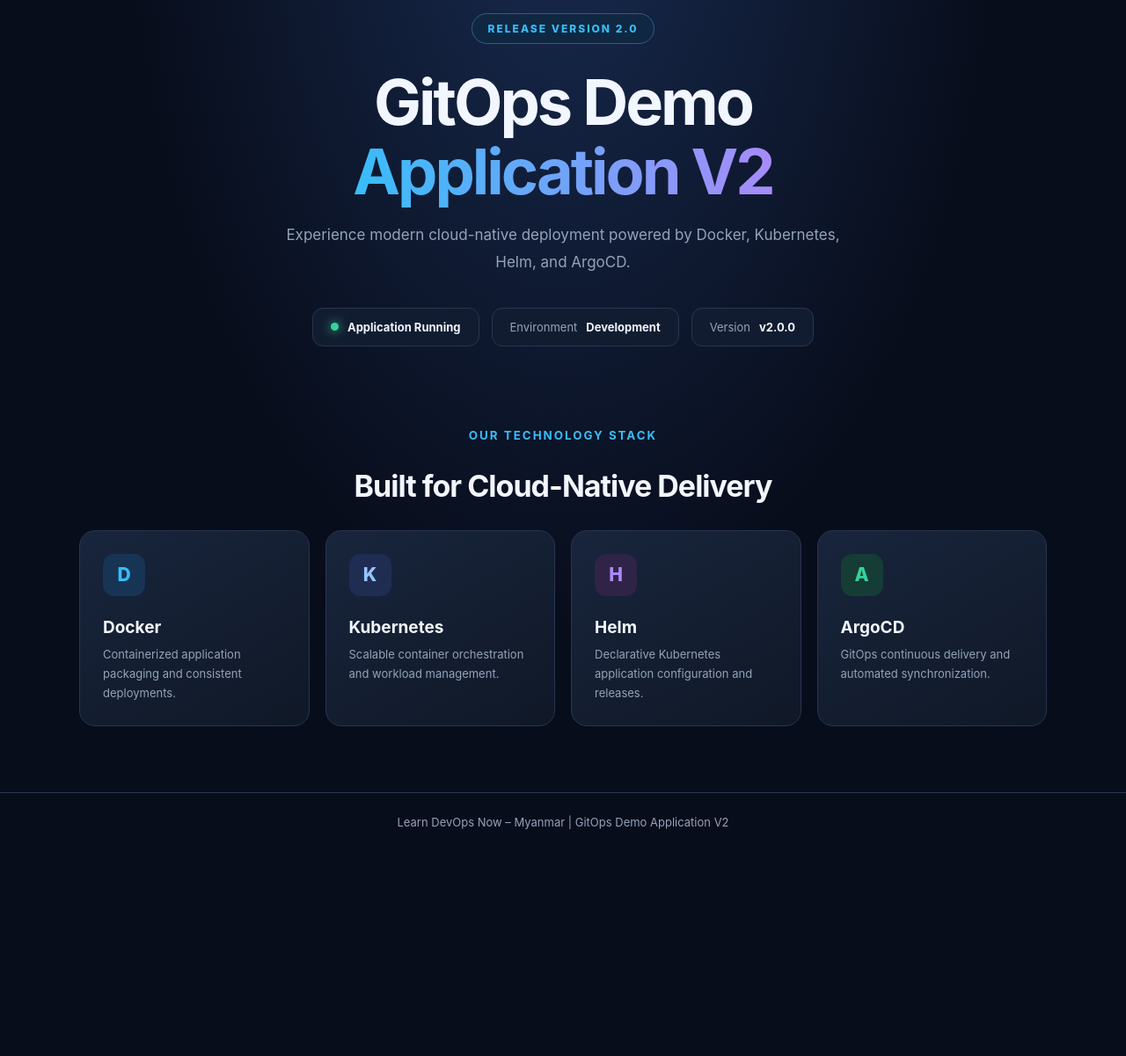
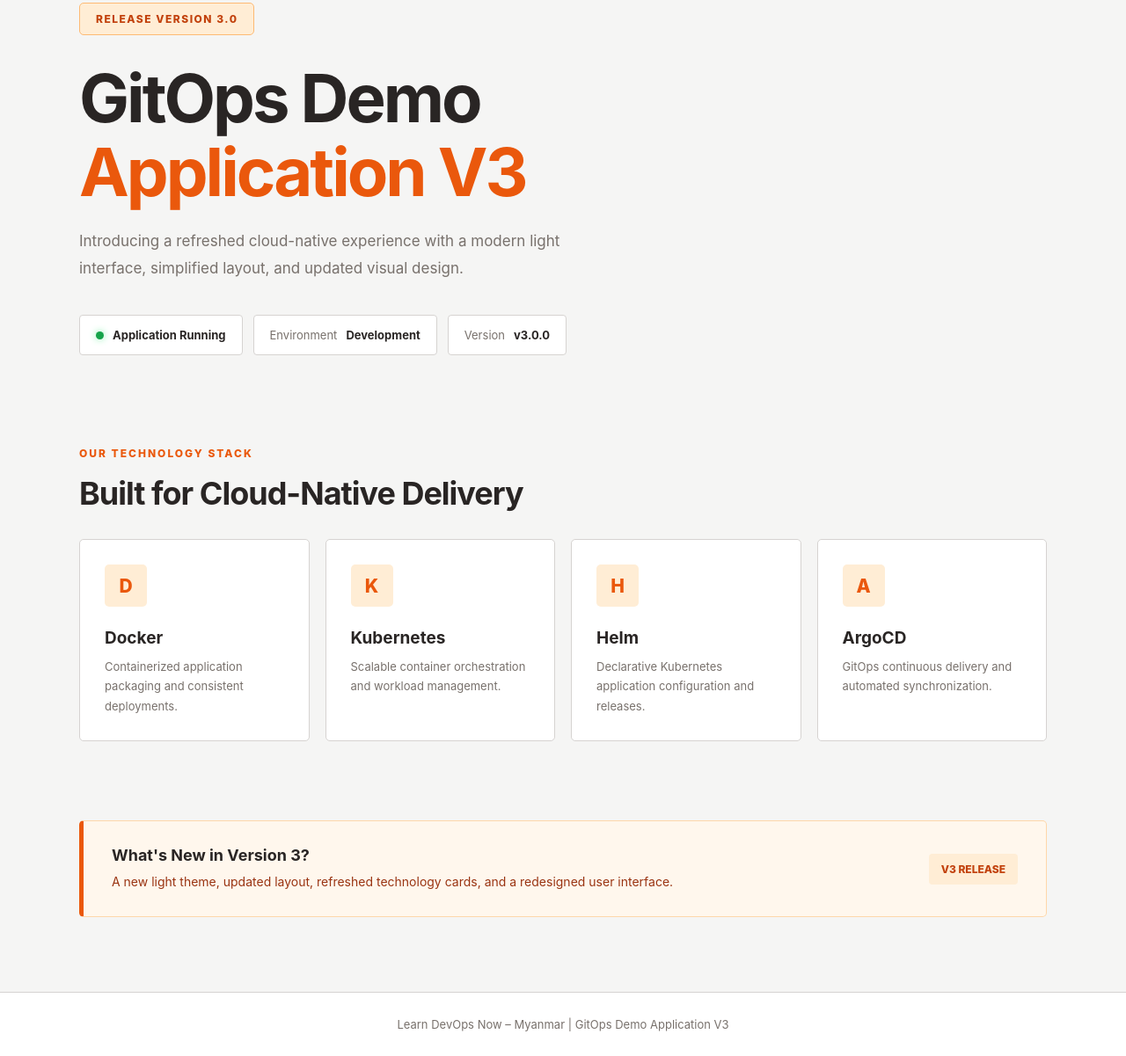
Before and after one commit to thaunghtike-share/gitops-demo-app, a website: page index.html in a window 1280 px wide. Shown: the part 158-1359 px from the top of the page at 88% size. Before the commit the page ends 1126 px from the top, so only its background shows below. Drawn offline with Linux system fonts and the light colour scheme.

```diff
--- a/index.html
+++ b/index.html
@@ -4,20 +4,21 @@
 <head>
   <meta charset="UTF-8">
   <meta name="viewport" content="width=device-width, initial-scale=1.0">
-  <meta name="description" content="GitOps Demo Application V2">
-  <title>GitOps Demo App - V2</title>
+  <meta name="description"
+        content="GitOps Demo Application V3 - Cloud Native Deployment">
+  <title>GitOps Demo App - V3</title>
 
   <style>
     :root {
-      color-scheme: dark;
-      --bg: #080d1b;
-      --panel: #121c30;
-      --border: #283650;
-      --text: #f2f6ff;
-      --muted: #94a3b8;
-      --accent: #38bdf8;
-      --purple: #a78bfa;
-      --green: #34d399;
+      color-scheme: light;
+      --bg: #f5f5f4;
+      --panel: #ffffff;
+      --border: #d6d3d1;
+      --text: #292524;
+      --muted: #78716c;
+      --accent: #ea580c;
+      --accent-light: #ffedd5;
+      --green: #16a34a;
     }
 
     * {
@@ -29,35 +30,32 @@
       min-height: 100vh;
       font-family: Inter, -apple-system, BlinkMacSystemFont,
         "Segoe UI", sans-serif;
-      background:
-        radial-gradient(
-          ellipse at 50% 0%,
-          #182b50 0%,
-          transparent 55%
-        ),
-        var(--bg);
+      background: var(--bg);
       color: var(--text);
     }
 
     .container {
       width: min(1100px, calc(100% - 40px));
-      margin: auto;
+      margin: 0 auto;
     }
 
+    /* Navigation */
+
     header {
-      padding: 28px 0;
+      background: #ffffff;
       border-bottom: 1px solid var(--border);
     }
 
     .navbar {
       display: flex;
+      justify-content: space-between;
       align-items: center;
-      justify-content: space-between;
       gap: 20px;
+      padding: 26px 0;
     }
 
     .brand {
-      font-size: 18px;
+      font-size: 19px;
       font-weight: 800;
       letter-spacing: -.5px;
     }
@@ -69,67 +67,65 @@
     .header-tag {
       color: var(--muted);
       font-size: 12px;
+      font-weight: 600;
       letter-spacing: 2px;
     }
 
+    /* Hero */
+
     .hero {
-      text-align: center;
-      padding: 95px 0 60px;
+      padding: 85px 0 70px;
+      text-align: left;
     }
 
     .version {
       display: inline-block;
-      padding: 9px 18px;
-      border: 1px solid #365b86;
-      border-radius: 100px;
-      color: var(--accent);
-      background: #102742;
+      padding: 10px 18px;
+      border: 1px solid #fdba74;
+      border-radius: 5px;
+      background: var(--accent-light);
+      color: #c2410c;
       font-size: 12px;
       font-weight: 800;
-      letter-spacing: 2px;
+      letter-spacing: 1.5px;
     }
 
     h1 {
-      margin: 26px 0 18px;
-      font-size: clamp(38px, 6vw, 72px);
+      margin: 30px 0 22px;
+      font-size: clamp(40px, 6vw, 76px);
       line-height: 1.1;
       letter-spacing: -3px;
     }
 
     h1 span {
-      background: linear-gradient(
-        90deg,
-        var(--accent),
-        var(--purple)
-      );
-      background-clip: text;
-      -webkit-background-clip: text;
-      color: transparent;
+      color: var(--accent);
     }
 
     .subtitle {
-      max-width: 650px;
-      margin: 0 auto;
+      max-width: 570px;
+      margin: 0;
       color: var(--muted);
       font-size: 17px;
       line-height: 1.8;
     }
 
+    /* Application Status */
+
     .status-panel {
       display: flex;
-      justify-content: center;
+      justify-content: flex-start;
       flex-wrap: wrap;
-      gap: 14px;
-      margin-top: 36px;
+      gap: 12px;
+      margin-top: 38px;
     }
 
     .pill {
       display: flex;
       align-items: center;
       gap: 10px;
-      padding: 13px 20px;
+      padding: 14px 18px;
       border: 1px solid var(--border);
-      border-radius: 12px;
+      border-radius: 4px;
       background: var(--panel);
       font-size: 13px;
     }
@@ -147,47 +143,56 @@
       height: 9px;
       border-radius: 50%;
       background: var(--green);
-      box-shadow: 0 0 12px var(--green);
+      box-shadow: 0 0 8px #86efac;
+    }
+
+    /* Technology Section */
+
+    .technology-section {
+      padding-bottom: 90px;
     }
 
     .section-heading {
       margin: 30px 0;
-      text-align: center;
+      text-align: left;
     }
 
     .section-heading small {
       color: var(--accent);
-      font-weight: 700;
+      font-size: 12px;
+      font-weight: 800;
       letter-spacing: 2px;
     }
 
     .section-heading h2 {
-      font-size: clamp(24px, 4vw, 34px);
+      margin-top: 15px;
+      font-size: clamp(26px, 4vw, 36px);
       letter-spacing: -1px;
     }
+
+    /* Technology Cards */
 
     .technology-grid {
       display: grid;
       grid-template-columns: repeat(4, 1fr);
       gap: 18px;
-      padding-bottom: 75px;
     }
 
     .card {
-      padding: 26px;
-      background: linear-gradient(
-        150deg,
-        #18253c,
-        #101827
-      );
+      padding: 28px;
+      background: #ffffff;
       border: 1px solid var(--border);
-      border-radius: 18px;
-      transition: transform .2s, border-color .2s;
+      border-radius: 5px;
+      transition:
+        transform .2s ease,
+        border-color .2s ease,
+        box-shadow .2s ease;
     }
 
     .card:hover {
-      transform: translateY(-5px);
+      transform: translateY(-4px);
       border-color: var(--accent);
+      box-shadow: 0 8px 24px rgba(41, 37, 36, .08);
     }
 
     .icon {
@@ -195,30 +200,15 @@
       place-items: center;
       width: 48px;
       height: 48px;
-      border-radius: 13px;
-      background: #173455;
+      border-radius: 5px;
+      background: var(--accent-light);
       color: var(--accent);
       font-size: 21px;
       font-weight: 800;
     }
 
-    .card:nth-child(2) .icon {
-      background: #202d52;
-      color: #93c5fd;
-    }
-
-    .card:nth-child(3) .icon {
-      background: #302348;
-      color: var(--purple);
-    }
-
-    .card:nth-child(4) .icon {
-      background: #163c36;
-      color: var(--green);
-    }
-
     .card h3 {
-      margin: 24px 0 8px;
+      margin: 24px 0 10px;
       font-size: 19px;
     }
 
@@ -229,13 +219,55 @@
       line-height: 1.7;
     }
 
+    /* Release Notice */
+
+    .release-notice {
+      display: flex;
+      align-items: center;
+      justify-content: space-between;
+      gap: 24px;
+      margin-bottom: 85px;
+      padding: 28px 32px;
+      background: #fff7ed;
+      border: 1px solid #fed7aa;
+      border-left: 5px solid var(--accent);
+      border-radius: 5px;
+    }
+
+    .release-notice h3 {
+      margin: 0 0 8px;
+      font-size: 18px;
+    }
+
+    .release-notice p {
+      margin: 0;
+      color: #9a3412;
+      font-size: 14px;
+      line-height: 1.7;
+    }
+
+    .release-label {
+      flex-shrink: 0;
+      padding: 10px 14px;
+      background: #ffedd5;
+      color: #c2410c;
+      border-radius: 4px;
+      font-size: 12px;
+      font-weight: 800;
+    }
+
+    /* Footer */
+
     footer {
-      padding: 25px;
+      padding: 28px 20px;
+      background: #ffffff;
       border-top: 1px solid var(--border);
       color: var(--muted);
       text-align: center;
       font-size: 13px;
     }
+
+    /* Responsive */
 
     @media (max-width: 800px) {
       .technology-grid {
@@ -243,7 +275,7 @@
       }
 
       .hero {
-        padding-top: 65px;
+        padding: 65px 0 45px;
       }
     }
 
@@ -259,16 +291,24 @@
       h1 {
         letter-spacing: -1.5px;
       }
+
+      .release-notice {
+        flex-direction: column;
+        align-items: flex-start;
+      }
     }
   </style>
 </head>
 
 <body>
+
+  <!-- Navigation -->
   <header>
     <nav class="container navbar">
       <div class="brand">
         <span>◆</span> GitOps Demo
       </div>
+
       <div class="header-tag">
         LEARN DEVOPS NOW
       </div>
@@ -276,24 +316,31 @@
   </header>
 
   <main class="container">
+
+    <!-- Hero -->
     <section class="hero">
+
       <div class="version">
-        RELEASE VERSION 2.0
+        RELEASE VERSION 3.0
       </div>
 
       <h1>
         GitOps Demo<br>
-        <span>Application V2</span>
+        <span>Application V3</span>
       </h1>
 
       <p class="subtitle">
-        Experience modern cloud-native deployment
-        powered by Docker, Kubernetes, Helm,
-        and ArgoCD.
+        Introducing a refreshed cloud-native experience
+        with a modern light interface, simplified layout,
+        and updated visual design.
       </p>
 
+      <!-- Deployment Status -->
       <div class="status-panel">
-        <div class="pill" id="application-status" role="status">
+
+        <div class="pill"
+             id="application-status"
+             role="status">
           <span class="dot" aria-hidden="true"></span>
           <strong>Application Running</strong>
         </div>
@@ -305,12 +352,16 @@
 
         <div class="pill">
           <span class="label">Version</span>
-          <strong>v2.0.0</strong>
+          <strong>v3.0.0</strong>
         </div>
+
       </div>
     </section>
 
-    <section aria-labelledby="toolchain-title">
+    <!-- Technology Stack -->
+    <section class="technology-section"
+             aria-labelledby="toolchain-title">
+
       <div class="section-heading">
         <small>OUR TECHNOLOGY STACK</small>
         <h2 id="toolchain-title">
@@ -319,6 +370,7 @@
       </div>
 
       <div class="technology-grid">
+
         <article class="card">
           <div class="icon" aria-hidden="true">D</div>
           <h3>Docker</h3>
@@ -354,14 +406,36 @@
             automated synchronization.
           </p>
         </article>
+
       </div>
     </section>
+
+    <!-- V3 Release Information -->
+    <section class="release-notice"
+             aria-label="Release information">
+
+      <div>
+        <h3>What's New in Version 3?</h3>
+        <p>
+          A new light theme, updated layout,
+          refreshed technology cards,
+          and a redesigned user interface.
+        </p>
+      </div>
+
+      <span class="release-label">
+        V3 RELEASE
+      </span>
+
+    </section>
+
   </main>
 
   <footer>
     Learn DevOps Now – Myanmar
     <span aria-hidden="true"> | </span>
-    GitOps Demo Application V2
+    GitOps Demo Application V3
   </footer>
+
 </body>
 </html>
```
